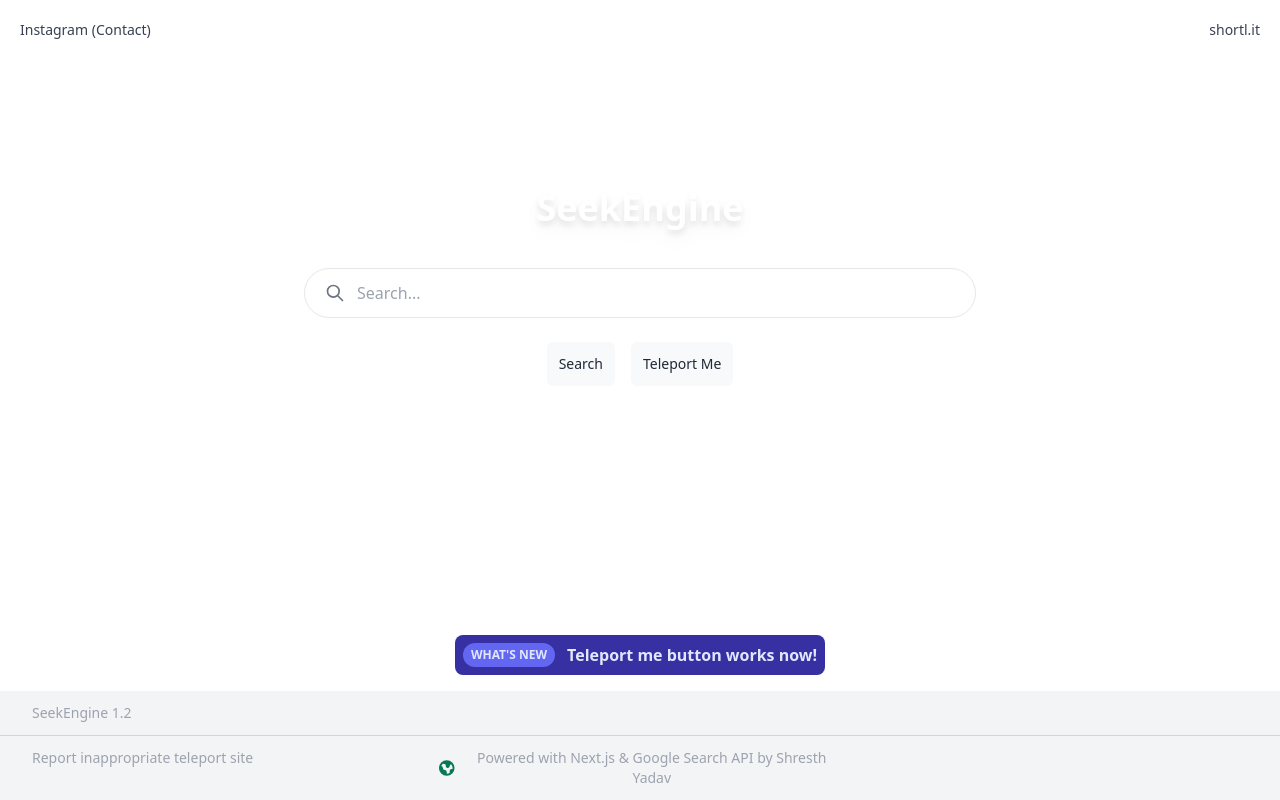
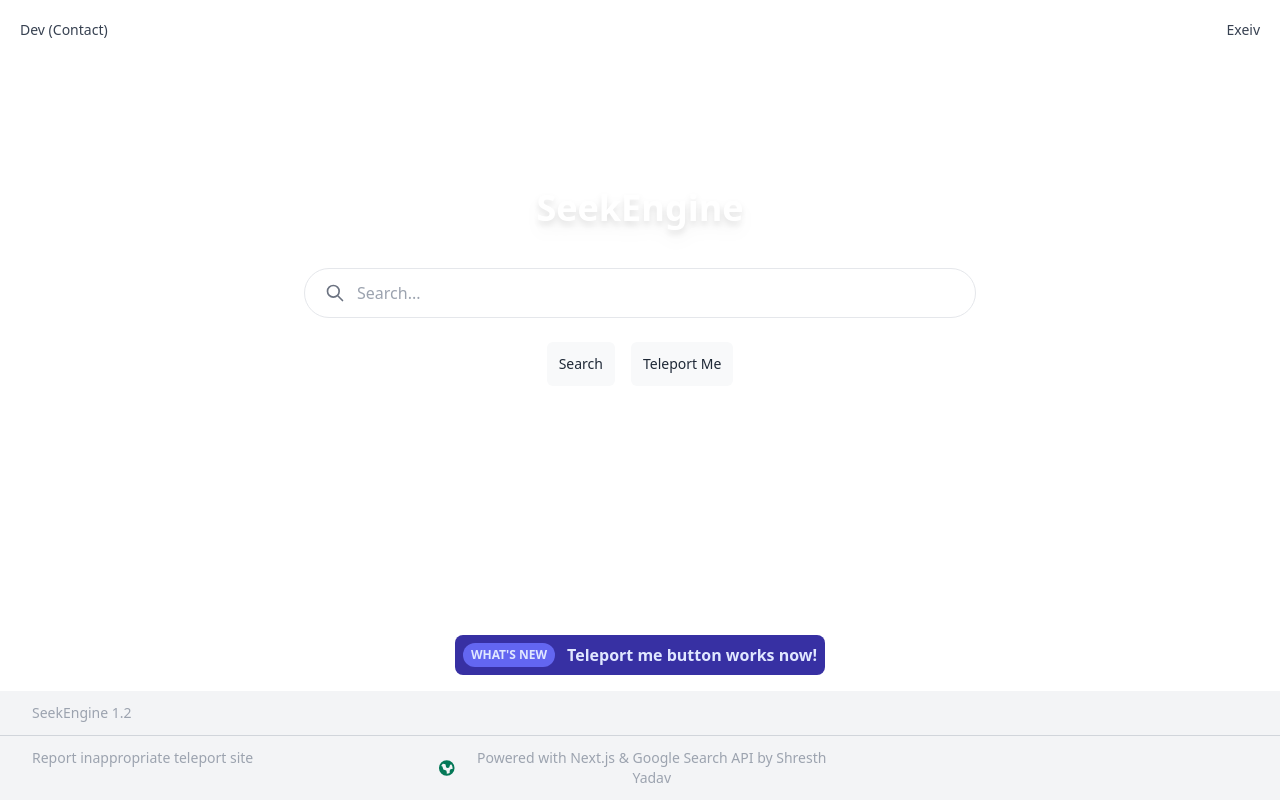
Before and after one commit to archduke1337/SeekEngine, a Next.js app: page / in a window 1280 px wide. Built offline with nearby package versions, Linux system fonts and the light colour scheme.

Commit message:
Update index.js

```diff
--- a/pages/index.js
+++ b/pages/index.js
@@ -31,7 +31,6 @@ export default function Home() {
 
     const teleport = () => {
         const urls = [
-            'https://instagram.com/shrest.xd/',
             'https://instagram.com/exeivglobal/',
             'https://github.com/Shrestt',
         ];
@@ -53,24 +52,24 @@ export default function Home() {
             <header className="flex w-full p-5 justify-between text-sm text-gray-700 dark:text-white">
                 <div className="flex space-x-4 items-center">
                     <a
-                        href="https://instagram.com/shrest.xd"
+                        href="https://shresth-dev.vercel.app"
                         target="_blank"
                         rel="noopener noreferrer"
-                        aria-label="Instagram profile"
-                        title="Shrest's Instagram"
+                        aria-label="Dev profile"
+                        title="Shrest"
                     >
-                        <p className="link">Instagram (Contact)</p>
+                        <p className="link">Dev (Contact)</p>
                     </a>
                 </div>
                 <div className="flex space-x-4 items-center">
                     <a
-                        href="https://shortl.it"
+                        href="https://exeiv.vercel.app"
                         target="_blank"
                         rel="noopener noreferrer"
                         aria-label="URL shortener"
                         title="Use shortl.it"
                     >
-                        <p className="link">shortl.it</p>
+                        <p className="link">Exeiv</p>
                     </a>
                 </div>
             </header>
```
